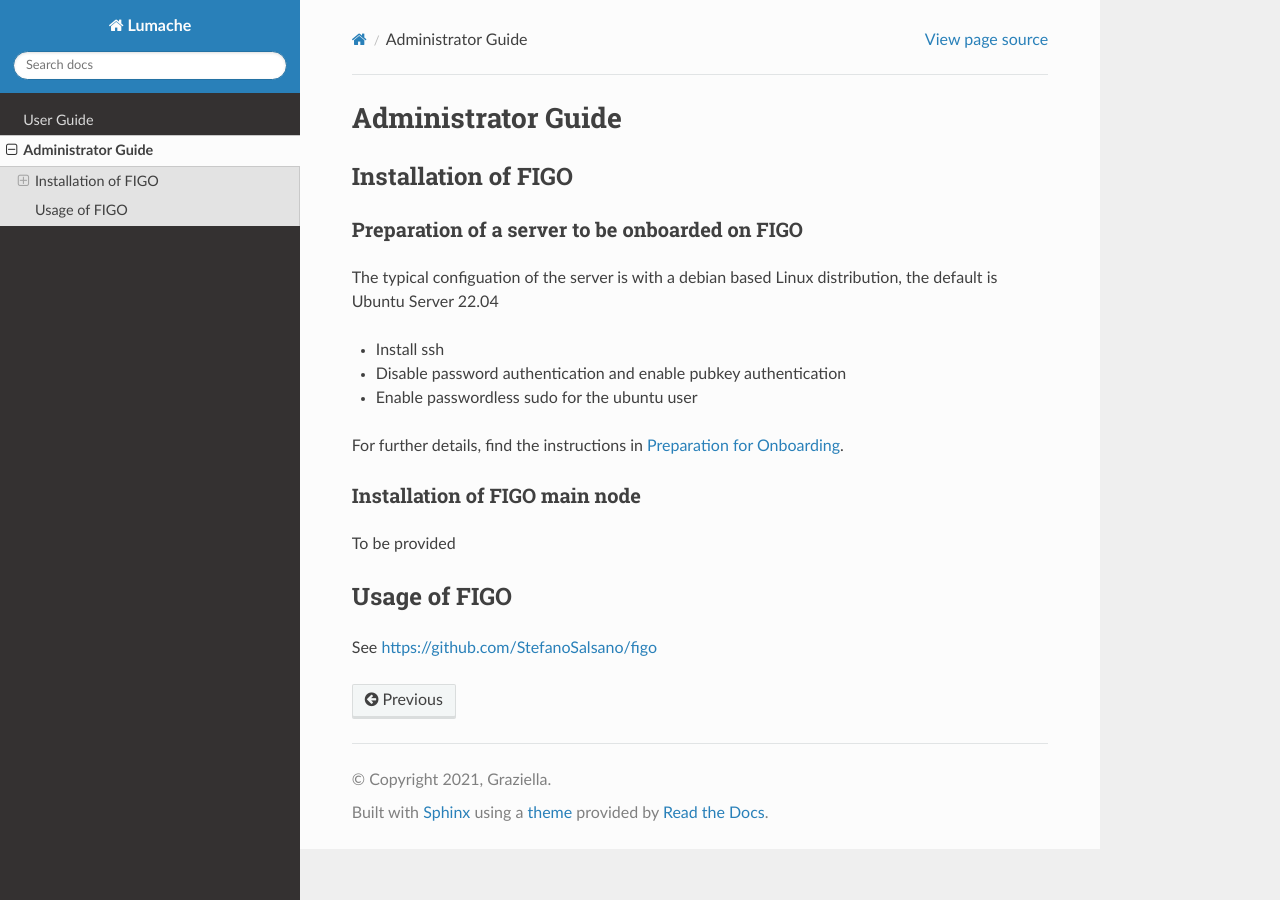
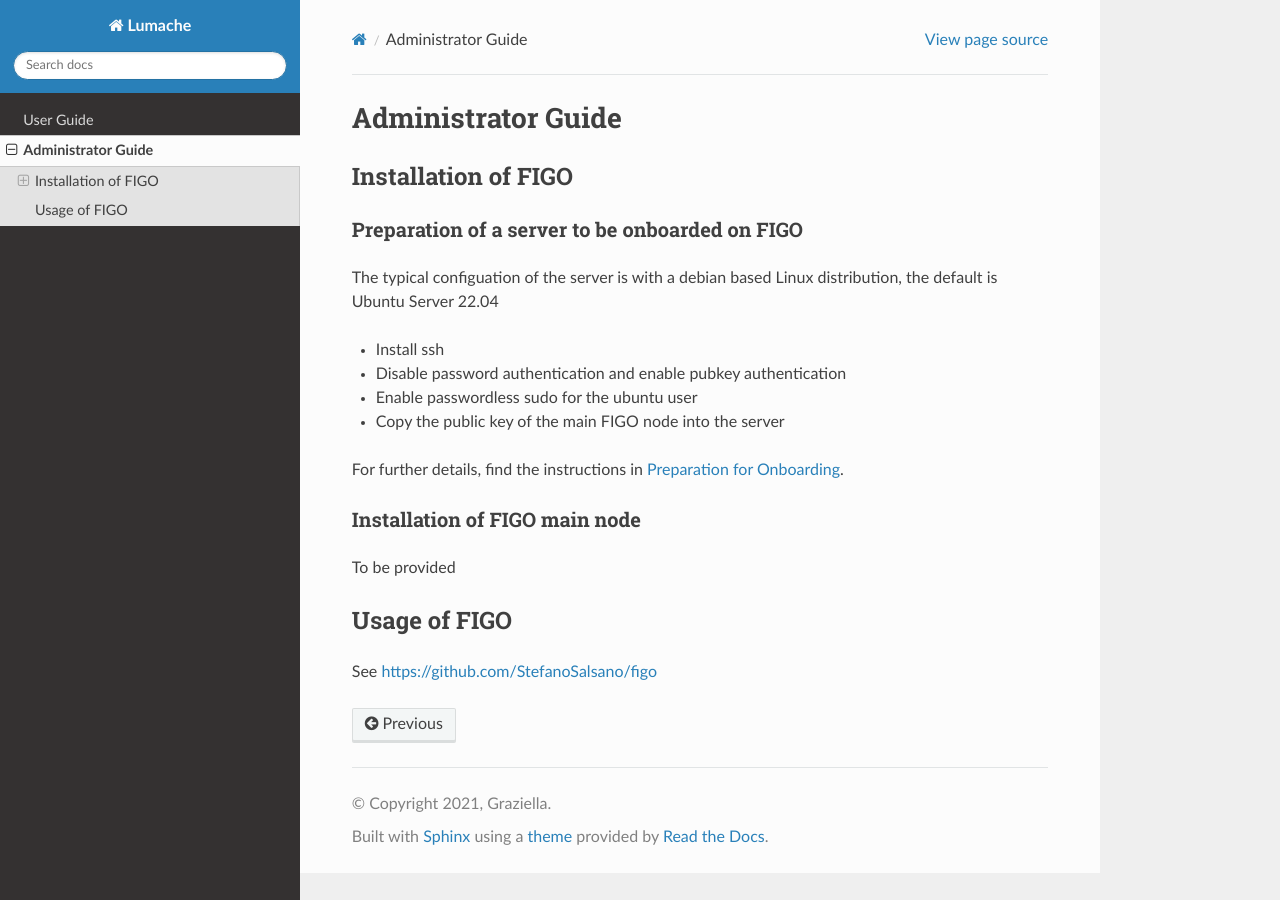
Before and after one commit to netgroup/figo-testbed, a Sphinx documentation site: the page built from docs/source/AdminGuide.rst, in a window 1280 px wide. Built offline with Sphinx 7.4.7 and the Read the Docs theme 3.1.0, drawn with Linux system fonts in a browser that asks for light colours.

Commit message:
Update AdminGuide.rst

```diff
--- a/docs/source/AdminGuide.rst
+++ b/docs/source/AdminGuide.rst
@@ -14,6 +14,7 @@ The typical configuation of the server is with a debian based Linux distribution
 - Install ssh
 - Disable password authentication and enable pubkey authentication
 - Enable passwordless sudo for the ubuntu user
+- Copy the public key of the main FIGO node into the server
 
 For further details, find the instructions in :doc:`preparation_for_onboarding`.
 
```
